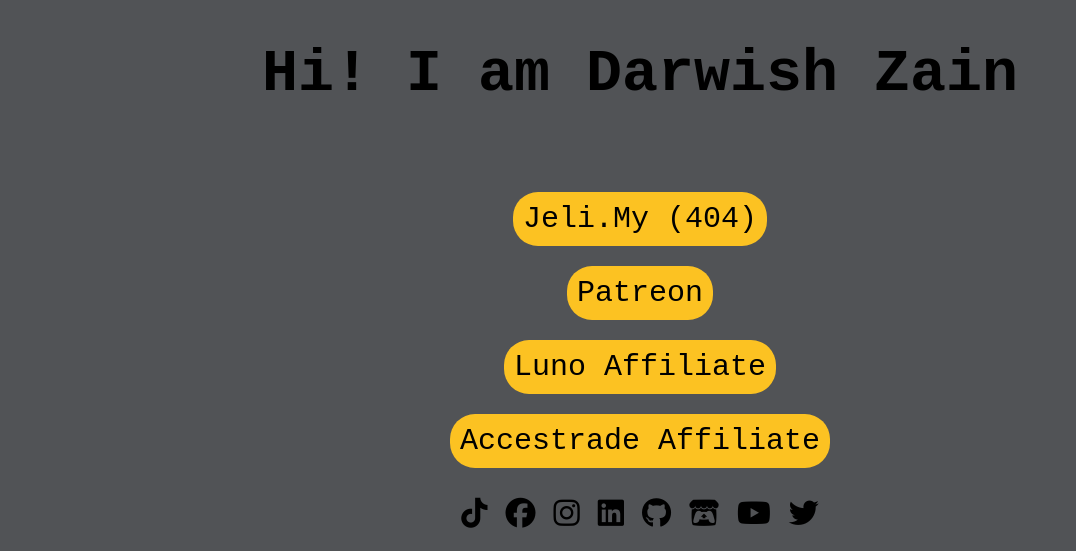
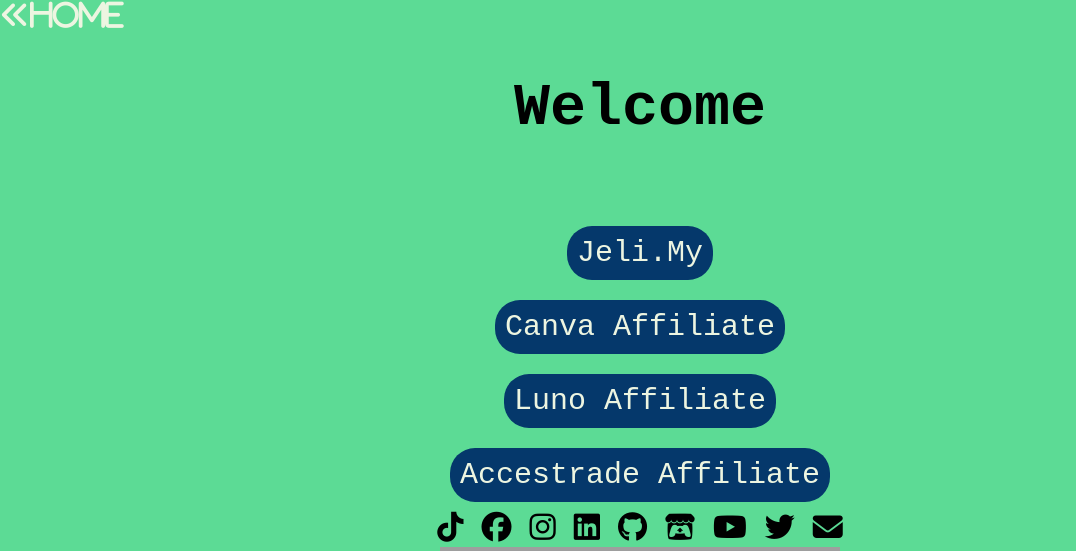
Before and after one commit to darwishzain/darwishzain.github.io, a PHP site: page /link.html in a window 1280 px wide. Shown: the top 551 px of the page, without its empty margins (0-1076 px from the left). Before the commit the page ends 528 px from the top, so only its background shows below. Run offline with PHP 8.4, Linux system fonts and the light colour scheme; some libraries are stand-ins or nearby versions; grey boxes are pictures that could not be loaded.

Commit message:
10112021 1558

```diff
--- a/link.html
+++ b/link.html
@@ -4,19 +4,25 @@
     <meta charset="UTF-8">
     <meta http-equiv="X-UA-Compatible" content="IE=edge">
     <meta name="viewport" content="width=device-width, initial-scale=1.0">
-    <title>Document</title>
+    <title>Link</title>
     <link rel="stylesheet" href="./styles/link.css">
     <base target="_blank" href="">
 	<script src="https://kit.fontawesome.com/6d1cef488a.js" crossorigin="anonymous"></script>
 </head>
 <body>
-    <h1>Hi! I am Darwish Zain</h1> <br>
+    <a style="float: left;" href="./index.html" target="_self">
+        <i class="fa fa-angle-double-left">home</i>
+    </a>
+    <br>
+    <h1>Welcome</h1> <br>
     <div class="link">
-        <a class="tab" href="">Jeli.My (404)</a>
+        <a class="tab" href="" target="_self" >
+            Jeli.My
+        </a>
     </div>
     <div class="link">
         <a class="tab" href="">
-            Patreon
+            Canva Affiliate
         </a>
     </div>
     <div class="link">
@@ -31,7 +37,7 @@
     </div>
     <!--Social-->
     <div>
-        <a href="">
+        <a href="https://www.tiktok.com/@boyrecluse">
             <i class="fab fa-tiktok"></i>
         </a>
         <a href="">
@@ -55,6 +61,29 @@
         <a href="https://twitter.com/darwishzainstd">
             <i class="fa fa-twitter"></i>
         </a>
+        <a href="">
+            <i class="fa fa-envelope"></i>
+        </a>
     </div>
+    <div>
+        <a href="https://click.accesstra.de/adv.php?rk=004n8v000rs9" target="_blank"><img src="https://imp.accesstra.de/img.php?rk=004n8v000rs9" border="0"/></a>
+        <br>
+        <a href="https://click.accesstra.de/adv.php?rk=004hf1000rs9" target="_blank"><img src="https://imp.accesstra.de/img.php?rk=004hf1000rs9" border="0"/></a>
+        <br>
+        <a href="https://click.accesstra.de/adv.php?rk=004tx6000rs9" target="_blank"><img src="https://imp.accesstra.de/img.php?rk=004tx6000rs9" border="0"/></a>
+        <br>
+        <a href="https://click.accesstra.de/adv.php?rk=001in5000rs9" target="_blank"><img src="https://imp.accesstra.de/img.php?rk=001in5000rs9" border="0"/></a>
+        <br>
+        <a href="https://click.accesstra.de/adv.php?rk=005eip000rs9" target="_blank"><img src="https://imp.accesstra.de/img.php?rk=005eip000rs9" border="0"/></a>
+    </div>
+    <footer>
+        <p style="text-align: center">
+            &copy; 2018-
+            <script>
+                document.write(new Date().getFullYear())
+            </script>
+            Darwish Zain|ALL RIGHTS RESERVED
+        </p>
+    </footer>
 </body>
 </html>
--- a/styles/link.css
+++ b/styles/link.css
@@ -4,17 +4,33 @@ body{
     text-align: center;
     font-size: 30px;
     font-family: 'Courier New', Courier, monospace;
-    background-color: #515356;
+    background-color: var(--bgm);
+}
+
+:root{
+    --primary:#05386B;
+    --secondary:#379683;
+    --bgm:#5CDB95;
+    --bga:#8EE4AF;
+    --accent:#EDF5E1;
 }
 a{
     text-decoration: none;
     color: inherit;
 }
+a:hover{
+    color: var(--accent);
+}
 .tab{
     padding: 10px;
-    background-color: #fcc222;
+    background-color: var(--primary);
     border-radius: 25px;
+    color: var(--accent);
 }
-div{
+.tab:hover{
+    background-color: var(--accent);
+    color: var(--primary);
+}
+.link{
     padding: 20px;
 }
```
Also changed, not shown: website12-1024x512.jpg (added), website4-1024x512.jpg (added).
